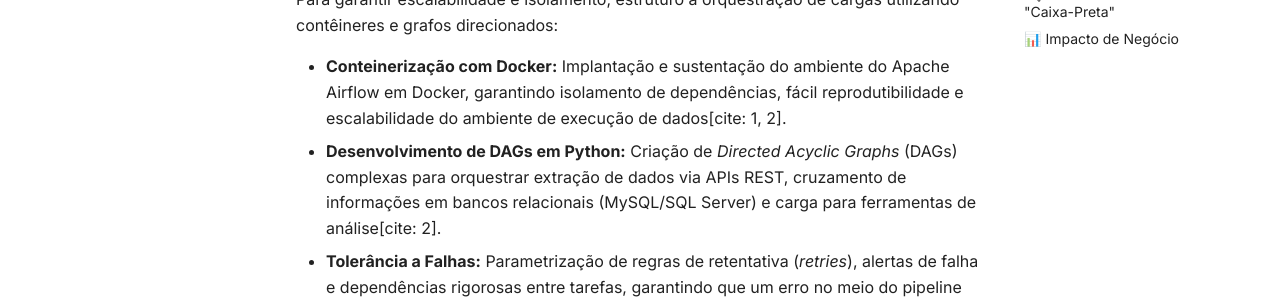
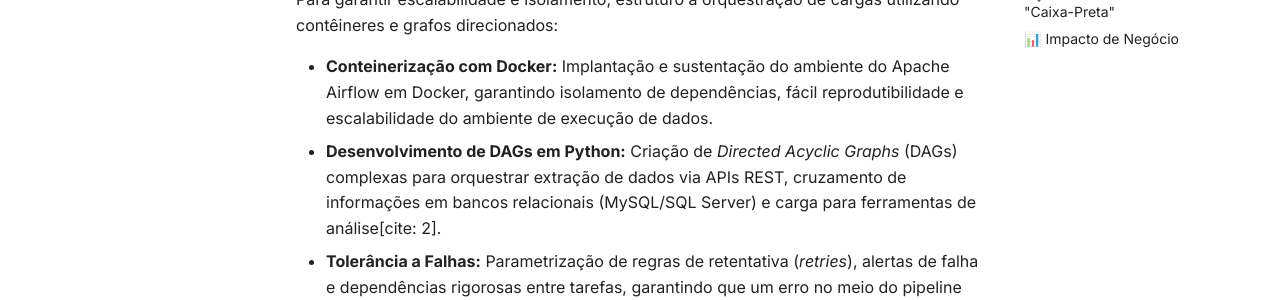
Before and after one commit to Allanao88/portfolio-docs, an MkDocs documentation site: the page built from docs/projetos/airflow-observabilidade.md, in a window 1280 px wide and 900 px high, scrolled down 542 px. Shown: the part 204-504 px from the top of the window. Built offline with MkDocs 1.6.1 and Material for MkDocs 9.7.7, drawn with Linux system fonts in a browser that asks for light colours.

Commit message:
Clarify Docker containerization description
Removed citation references in Docker section for clarity.

```diff
--- a/docs/projetos/airflow-observabilidade.md
+++ b/docs/projetos/airflow-observabilidade.md
@@ -12,7 +12,7 @@ Conforme as operações de negócios escalam, a necessidade de transacionar, tra
 
 Para garantir escalabilidade e isolamento, estruturo a orquestração de cargas utilizando contêineres e grafos direcionados:
 
-* **Conteinerização com Docker:** Implantação e sustentação do ambiente do Apache Airflow em Docker, garantindo isolamento de dependências, fácil reprodutibilidade e escalabilidade do ambiente de execução de dados[cite: 1, 2].
+* **Conteinerização com Docker:** Implantação e sustentação do ambiente do Apache Airflow em Docker, garantindo isolamento de dependências, fácil reprodutibilidade e escalabilidade do ambiente de execução de dados.
 * **Desenvolvimento de DAGs em Python:** Criação de *Directed Acyclic Graphs* (DAGs) complexas para orquestrar extração de dados via APIs REST, cruzamento de informações em bancos relacionais (MySQL/SQL Server) e carga para ferramentas de análise[cite: 2].
 * **Tolerância a Falhas:** Parametrização de regras de retentativa (*retries*), alertas de falha e dependências rigorosas entre tarefas, garantindo que um erro no meio do pipeline não corrompa o banco de dados final.
 
```
